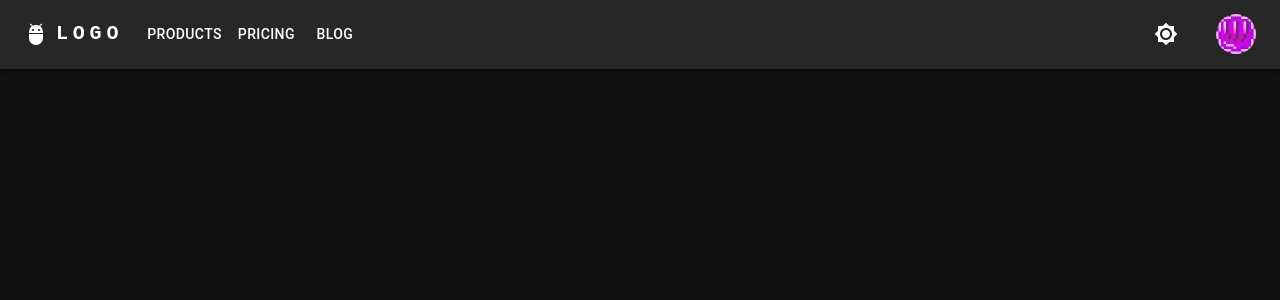
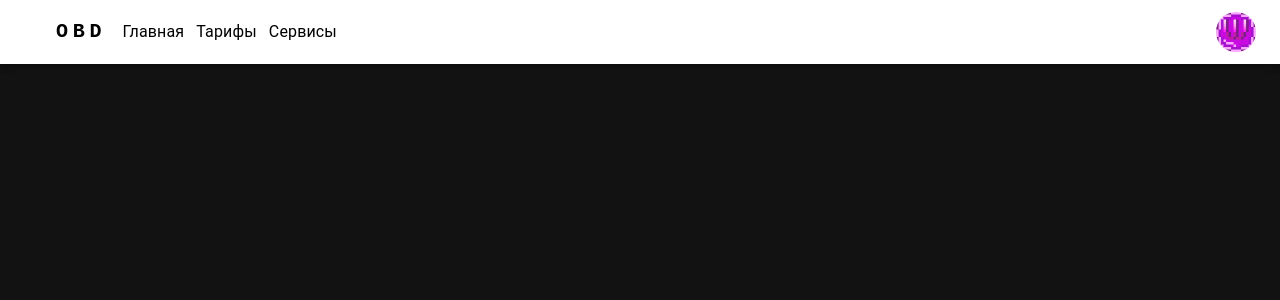
Before and after one commit to TM-OBD/obd_front, a React (Create React App) app in the folder frontend/: page / in a window 1280 px wide. Shown: the top 300 px of the page. Built offline with nearby package versions, Linux system fonts and the light colour scheme.

Commit message:
Some styles has been changed, buttons was rewritten

```diff
--- a/frontend/src/components/Header/Header.js
+++ b/frontend/src/components/Header/Header.js
@@ -16,16 +16,71 @@ import Brightness4Icon from "@mui/icons-material/Brightness4";
 import Brightness7Icon from "@mui/icons-material/Brightness7";
 
 import avatar from "../../images/some_avatar.jpg";
+import { useNavigate } from "react-router-dom";
 
-const pages = ["Products", "Pricing", "Blog"];
-const settings = ["Profile", "Account", "Dashboard", "Logout"];
+const pages = [
+  {
+    title: "Главная",
+    href: "/",
+  },
+  {
+    title: "Тарифы",
+    href: "/tariffs",
+  },
+  {
+    title: "Сервисы",
+    href: "/services",
+  },
+];
+const services = [
+  "Хранение и замена резины",
+  "Замена масла",
+  "Ремонт авто",
+  "Закупка запчастей",
+];
+const settings = [
+  {
+    title: "Профиль",
+    href: "/profile",
+  },
+  ,
+  {
+    title: "Настройки",
+    href: "/settings",
+  },
+  {
+    title: "Выход",
+    href: "/logout",
+  },
+];
 
 // Компонент хедера приложения
 function Header({ colorMode, theme }) {
   // Эти два состояния нужны для работы темы, не совсем понимаю за что отвечают
   const [anchorElNav, setAnchorElNav] = React.useState(null);
   const [anchorElUser, setAnchorElUser] = React.useState(null);
+  const [anchorElNavBtn, setAnchorElNavBtn] = React.useState(null);
 
+  const navigate = useNavigate();
+
+  const handleCloseUserMenu = () => {
+    // Закрываем меню юзера
+    setAnchorElUser(null);
+  };
+
+  const handleClickNavBtn = (event, page) => {
+    if (page.title === "Сервисы") {
+      setAnchorElNavBtn(event.currentTarget);
+      return;
+    }
+    setAnchorElNav(null);
+    navigate(page.href);
+  };
+
+  const handleClickUserMenuBtn = (setting) => {
+    handleCloseUserMenu()
+    navigate(setting.href);
+  };
   // Функция срабатывает при нажатии "открыть" навигационное меню(работает при xs размере экрана)
   const handleOpenNavMenu = (event) => {
     setAnchorElNav(event.currentTarget);
@@ -34,18 +89,25 @@ function Header({ colorMode, theme }) {
   const handleOpenUserMenu = (event) => {
     setAnchorElUser(event.currentTarget);
   };
+  const handleCloseNavBtn = () => {
+    setAnchorElNavBtn(null);
+  };
   // Функция срабатывает при нажатии "закрыть" навигационное меню(работает при xs размере экрана)
   const handleCloseNavMenu = () => {
     setAnchorElNav(null);
   };
-  // Функция срабатывает при нажатии "закрыть" меню юзера(работает при всех размерах)
-  const handleCloseUserMenu = () => {
-    setAnchorElUser(null);
-  };
 
   return (
-    <AppBar position="static" sx={{display: "flex"}}>
-      <Container maxWidth="xl">
+    <AppBar
+      position="static"
+      sx={{
+        display: "flex",
+
+        top: 0,
+        left: 0,
+      }}
+    >
+      <Container maxWidth="xl" sx={{ backgroundColor: "white" }}>
         <Toolbar disableGutters>
           <AdbIcon sx={{ display: { xs: "none", md: "flex" }, mr: 1 }} />
           <Typography
@@ -59,11 +121,11 @@ function Header({ colorMode, theme }) {
               fontFamily: "monospace",
               fontWeight: 700,
               letterSpacing: ".3rem",
-              color: "inherit",
+              color: "black",
               textDecoration: "none",
             }}
           >
-            LOGO
+            OBD
           </Typography>
 
           <Box sx={{ flexGrow: 1, display: { xs: "flex", md: "none" } }}>
@@ -73,7 +135,7 @@ function Header({ colorMode, theme }) {
               aria-controls="menu-appbar"
               aria-haspopup="true"
               onClick={handleOpenNavMenu}
-              color="inherit"
+              sx={{ color: "black" }}
             >
               <MenuIcon />
             </IconButton>
@@ -96,18 +158,23 @@ function Header({ colorMode, theme }) {
               }}
             >
               {pages.map((page) => (
-                <MenuItem key={page} onClick={handleCloseNavMenu}>
-                  <Typography textAlign="center">{page}</Typography>
+                <MenuItem
+                  key={page.title}
+                  onClick={(e) => handleClickNavBtn(e, page)}
+                >
+                  <Typography textAlign="center">{page.title}</Typography>
                 </MenuItem>
               ))}
             </Menu>
           </Box>
-          <AdbIcon sx={{ display: { xs: "flex", md: "none" }, mr: 1 }} />
+          <AdbIcon
+            sx={{ display: { xs: "flex", md: "none" }, mr: 1, color: "black" }}
+          />
           <Typography
             variant="h5"
             noWrap
             component="a"
-            href="#app-bar-with-responsive-menu"
+            href="/"
             sx={{
               mr: 2,
               display: { xs: "flex", md: "none" },
@@ -115,34 +182,64 @@ function Header({ colorMode, theme }) {
               fontFamily: "monospace",
               fontWeight: 700,
               letterSpacing: ".3rem",
-              color: "inherit",
+              color: "black",
               textDecoration: "none",
             }}
           >
-            LOGO
+            OBD
           </Typography>
-          <Box sx={{ flexGrow: 1, display: { xs: "none", md: "flex", xl: "none" } }}>
+          <Box
+            sx={{
+              flexGrow: 1,
+              display: { xs: "none", md: "flex", xl: "none" },
+              cursor: "pointer",
+              gap: "12px",
+            }}
+          >
             {pages.map((page) => (
-              <Button
-                key={page}
-                onClick={handleCloseNavMenu}
-                sx={{ my: 2, color: "white", display: "block" }}
-              >
-                {page}
-              </Button>
+              <Tooltip title={`Открыть "${page.title}"`}>
+                <Typography
+                  sx={{ color: "black" }}
+                  onClick={(e) => handleClickNavBtn(e, page)}
+                >
+                  {page.title}
+                </Typography>
+              </Tooltip>
             ))}
+            <Menu
+              sx={{ mt: "45px" }}
+              id="menu-appbar"
+              anchorEl={anchorElNavBtn}
+              anchorOrigin={{
+                vertical: "top",
+                horizontal: "right",
+              }}
+              keepMounted
+              transformOrigin={{
+                vertical: "top",
+                horizontal: "right",
+              }}
+              open={Boolean(anchorElNavBtn)}
+              onClose={() => {
+                handleCloseNavBtn();
+                handleCloseNavMenu();
+              }}
+            >
+              {services.map((service) => (
+                <MenuItem
+                  key={service}
+                  onClick={() => {
+                    handleCloseNavBtn();
+                    handleCloseNavMenu();
+                  }}
+                  sx={{ color: "white", display: "block" }}
+                >
+                  <Typography textAlign="center">{service}</Typography>
+                </MenuItem>
+              ))}
+            </Menu>
           </Box>
-          <IconButton
-            sx={{ ml: 1,width:"100px" }}
-            onClick={colorMode.toggleColorMode}
-            color="inherit"
-          >
-            {theme.palette.mode === "dark" ? (
-              <Brightness7Icon />
-            ) : (
-              <Brightness4Icon />
-            )}
-          </IconButton>
+
           <Box sx={{ flexGrow: 0 }}>
             <Tooltip title="Open settings">
               <IconButton onClick={handleOpenUserMenu} sx={{ p: 0 }}>
@@ -166,8 +263,11 @@ function Header({ colorMode, theme }) {
               onClose={handleCloseUserMenu}
             >
               {settings.map((setting) => (
-                <MenuItem key={setting} onClick={handleCloseUserMenu}>
-                  <Typography textAlign="center">{setting}</Typography>
+                <MenuItem
+                  key={setting.title}
+                  onClick={() => handleClickUserMenuBtn(setting)}
+                >
+                  <Typography textAlign="center">{setting.title}</Typography>
                 </MenuItem>
               ))}
             </Menu>
--- a/frontend/src/index.css
+++ b/frontend/src/index.css
@@ -16,7 +16,6 @@ html,body, #root,.outer-container {
 .inner-container  {
   display: flex;
   flex-direction: column;
-  /* align-items: center; */
   width: 100%;
   max-width: 1600px;
   min-height: 100%;
--- a/frontend/src/pages/Auth/Auth.js
+++ b/frontend/src/pages/Auth/Auth.js
@@ -8,10 +8,9 @@ const Auth = () => {
       flexDirection: "column",
       alignItems: "center",
       width: "100%",
-      minHeight: "100%",
+      height: "100%",
       backgroundColor: "background.default",
     }}>
-      <h1>This is Auth page!</h1>
 		<Test></Test>
     </Box>
   )
```
